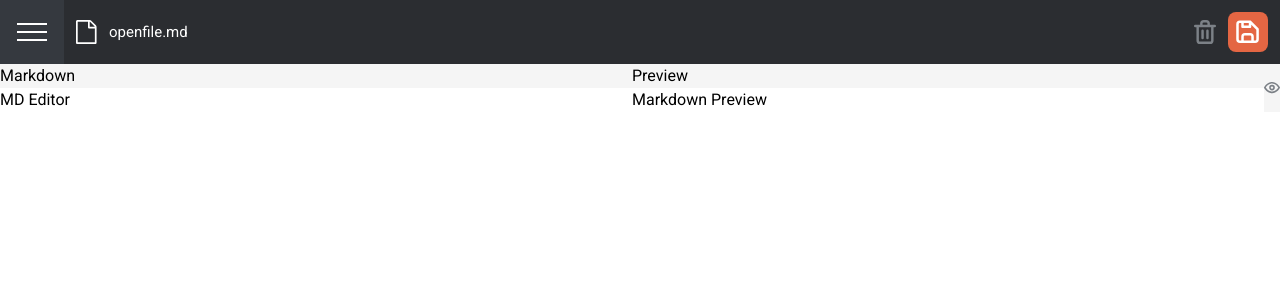
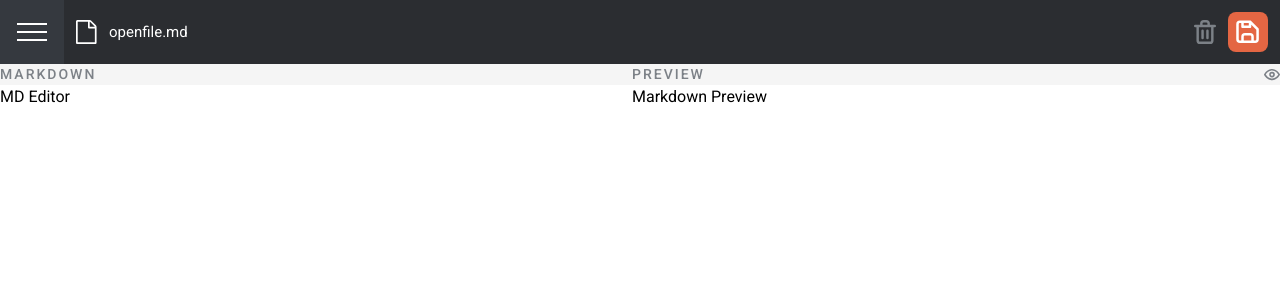
Before and after one commit to timshandrew/markdown-editor, a React (Vite) app: page / in a window 1280 px wide. Shown: the top 300 px of the page. Built offline with nearby package versions, Linux system fonts and the light colour scheme.

Commit message:
initial styling and layout for content views

```diff
--- a/src/App.jsx
+++ b/src/App.jsx
@@ -9,7 +9,7 @@ function App() {
     <div>
       <Header />
 
-      <main className="flex">
+      <main className="grid grid-cols-[1fr_1fr_auto]">
         <PreviewToggle />
 
         <ContentView heading="Markdown">
--- a/src/components/ContentView.jsx
+++ b/src/components/ContentView.jsx
@@ -1,7 +1,7 @@
 export default function ContentView({ heading, children }) {
   return (
-    <section className="flex-1 first:border-300 first:border-e-1">
-      <h2 className="bg-200">{heading}</h2>
+    <section className="row-span-2 grid grid-rows-subgrid first:border-300 first:border-e-1">
+      <h2 className="bg-200 text-500 text-heading-s uppercase">{heading}</h2>
       {children}
     </section>
   );
--- a/src/components/MarkdownEditor.jsx
+++ b/src/components/MarkdownEditor.jsx
@@ -1,3 +1,7 @@
 export default function MarkdownEditor() {
-  return <>MD Editor</>;
+  return (
+    <>
+      <span className="row-start-2">MD Editor</span>
+    </>
+  );
 }
--- a/src/components/MarkdownPreview.jsx
+++ b/src/components/MarkdownPreview.jsx
@@ -1,3 +1,7 @@
 export default function MarkdownPreview() {
-  return <section>Markdown Preview</section>;
+  return (
+    <>
+      <p className="row-start-2">Markdown Preview</p>
+    </>
+  );
 }
```
